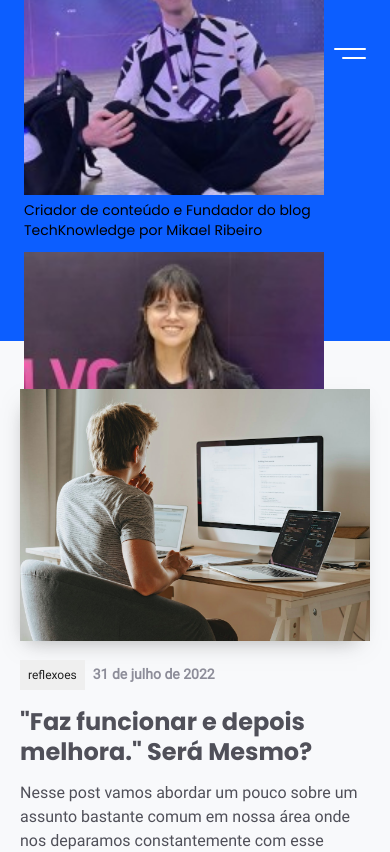
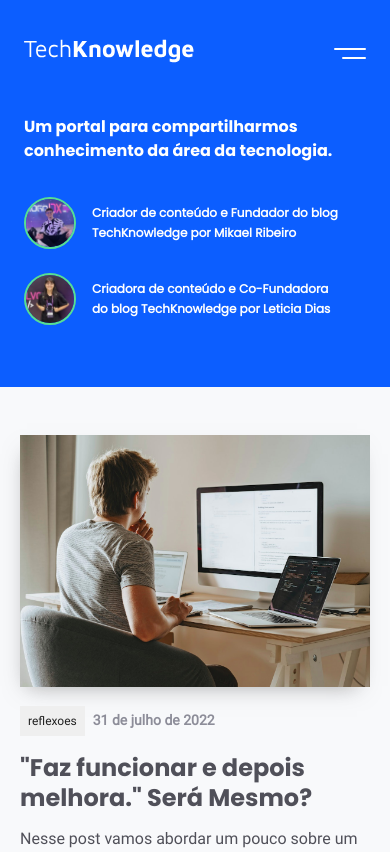
Before and after one commit to techknowledge-blog/blog-techknowledge-front, an Angular app: page / in a window 390 px wide. Shown: the top 852 px of the page. Built offline with nearby package versions, Linux system fonts and the light colour scheme.

Commit message:
feat: added styles to header

```diff
--- a/src/app/modules/shared/components/header/header.component.scss
+++ b/src/app/modules/shared/components/header/header.component.scss
@@ -4,28 +4,55 @@ header {
   background-color: $primary-dark;
 
   div.container {
-    width: 1200px;
-    margin: 0 auto;
-    height: 300px;
     display: flex;
     flex-direction: column;
     justify-content: center;
 
-    img {
-      width: 560px;
-    }
+    width: 1200px;
+    height: 300px;
+    margin: 0 auto;
+
+    padding-top: 2.4rem;
 
     .description {
       display: flex;
       flex-direction: column;
-      margin-top: 2.4rem;
+      span {
+        display: block;
+        max-width: 72rem;
 
-      span {
-        font-size: 2rem;
-        display: block;
+        font-family: $poppins-bold;
+        font-size: 3.2rem;
         color: $white;
-        line-height: 3.2rem;
-        font-family: $roboto-regular;
+        line-height: 5rem;
+      }
+    }
+
+    div.authors {
+      display: flex;
+      align-items: center;
+
+      padding: 2.4rem 0;
+
+      div.author {
+        display: flex;
+        align-items: center;
+
+        .author-image img {
+          height: 4.8rem;
+          border-radius: 50%;
+          border: 2px solid #57df92;
+        }
+
+        .author-description {
+          padding: 0.8rem 0 0 1.6rem;
+        }
+
+        .author-description p {
+          color: #fff;
+          font-weight: bold;
+          width: 66%;
+        }
       }
     }
   }
@@ -41,7 +68,7 @@ header {
   }
 }
 
-@media screen and (max-width: 823px) {
+@media screen and (max-width: 850px) {
   header {
     div.container {
       height: 250px;
@@ -57,11 +84,25 @@ header {
           line-height: 2.4rem;
         }
       }
+
+      div.authors {
+        div.author {
+          .author-image img {
+            width: 4.8rem;
+            height: 4.8rem;
+          }
+
+          .author-description p {
+            width: 93%;
+            font-size: 12px;
+          }
+        }
+      }
     }
   }
 }
 
-@media screen and (max-width: 357px) {
+@media screen and (max-width: 450px) {
   header {
     div.container {
       height: auto;
@@ -69,6 +110,22 @@ header {
       img {
         width: 230px;
       }
+
+      div.authors {
+        flex-direction: column;
+        .author {
+          padding: 0.8rem 0;
+          .author-image img {
+            width: 3.2rem;
+            height: 3.2rem;
+          }
+
+          .author-description p {
+            width: 100%;
+            font-size: 12px;
+          }
+        }
+      }
     }
   }
 }
```
